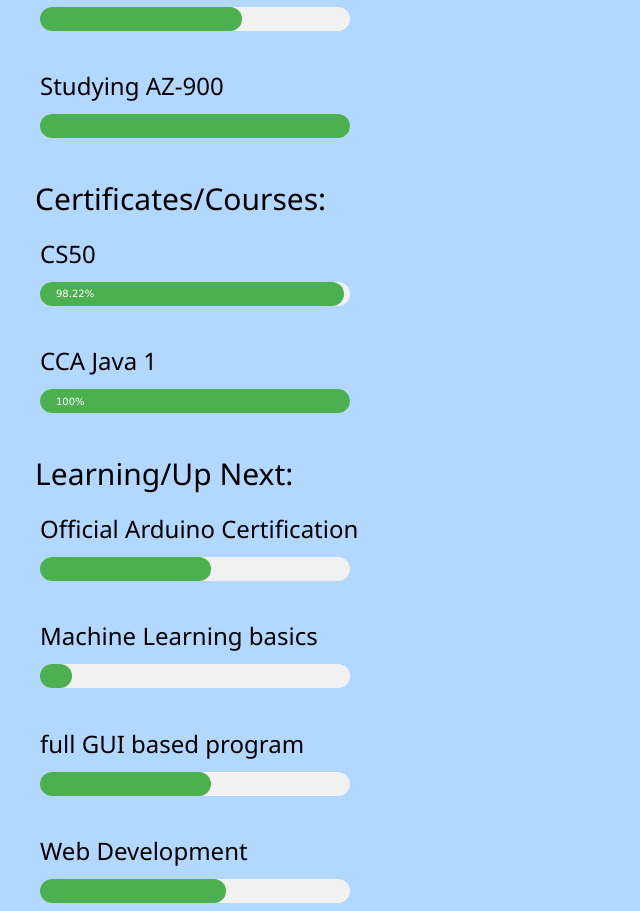
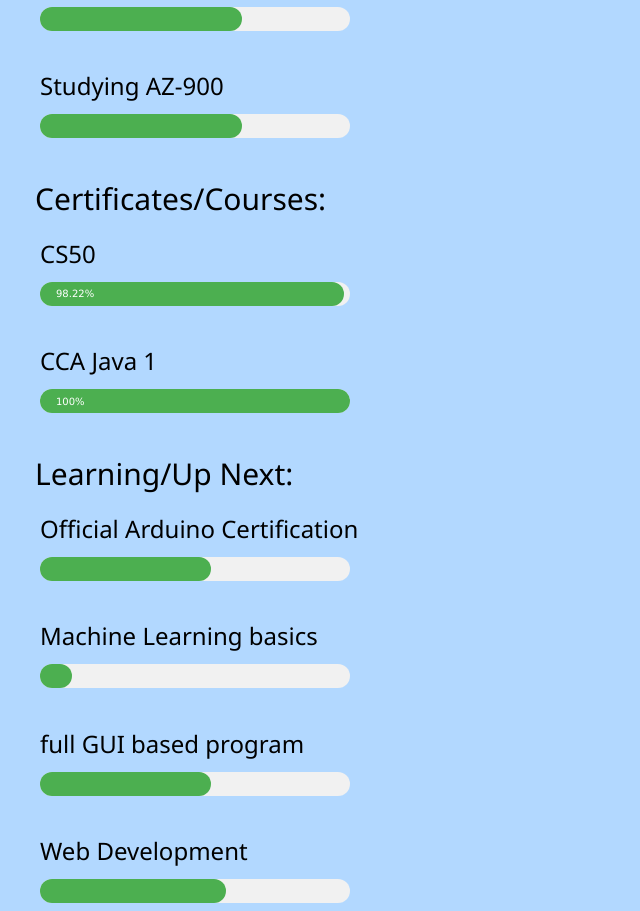
Before and after one commit to Tank1334/Tank1334.github.io, a plain HTML site: page index.html in a window 1280 px wide. Shown: the part 1126-2037 px from the top of the page, without its empty margins (0-640 px from the left). Drawn offline with nearby package versions, Linux system fonts and the light colour scheme.

Commit message:
Update index.html

```diff
--- a/index.html
+++ b/index.html
@@ -74,8 +74,8 @@
       </ul>
       <ul class="skill">
         <li><h3>Studying AZ-900</h3></li>
-        <li><div class="w3-light-grey w3-round-xlarge" style="width:25%">
-              <div class="w3-container w3-round-xlarge w3-green" style="height:24px;width:=65%;"></div>
+         <li><div class="w3-light-grey w3-round-xlarge" style="width:25%">
+              <div class="w3-container w3-round-xlarge w3-green" style="height:24px;width:65%;"></div>
             </div><br>
         </li>
       </ul>
```
